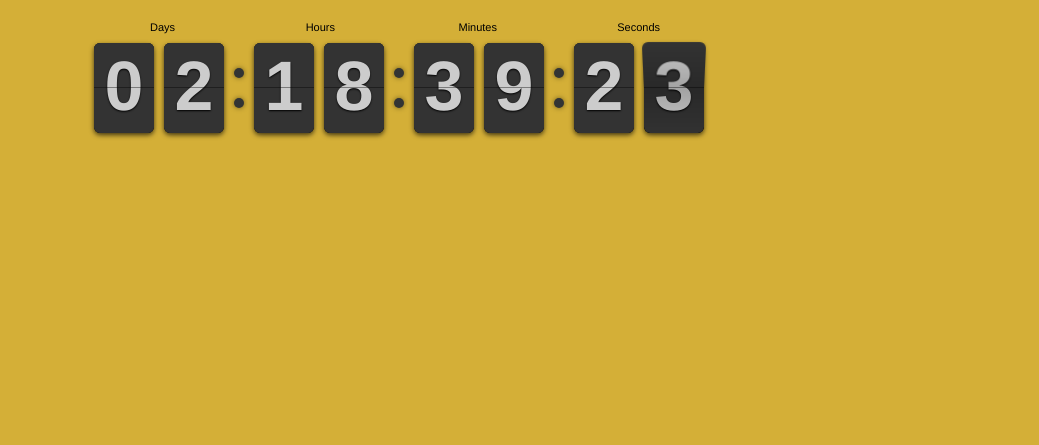
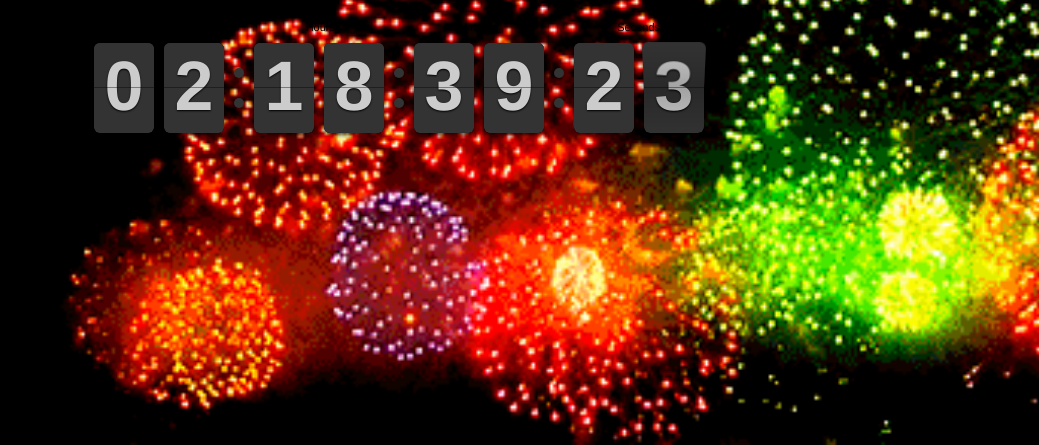
Before and after one commit to jameshudsonWTG/RaquelPlaza.github.io, a plain HTML site: page countdown/index.html in a window 1280 px wide. Shown: the part 355-800 px from the top of the page, without its empty margins (241-1280 px from the left). Drawn offline with nearby package versions, Linux system fonts and the light colour scheme.

Commit message:
img extension

```diff
--- a/countdown/css/main.css
+++ b/countdown/css/main.css
@@ -42,7 +42,7 @@ h1 {
 .container:hover {
   background-color: #D4AF37;
   background-size: cover;
-  background-image:url("../img/animated_fireworks.jpg");
+  background-image:url("../img/animated_fireworks.gif");
   -webkit-animation: fadein 5s; /* Safari, Chrome and Opera > 12.1 */
   -moz-animation: fadein 5s; /* Firefox < 16 */
   -ms-animation: fadein 5s; /* Internet Explorer */
```
